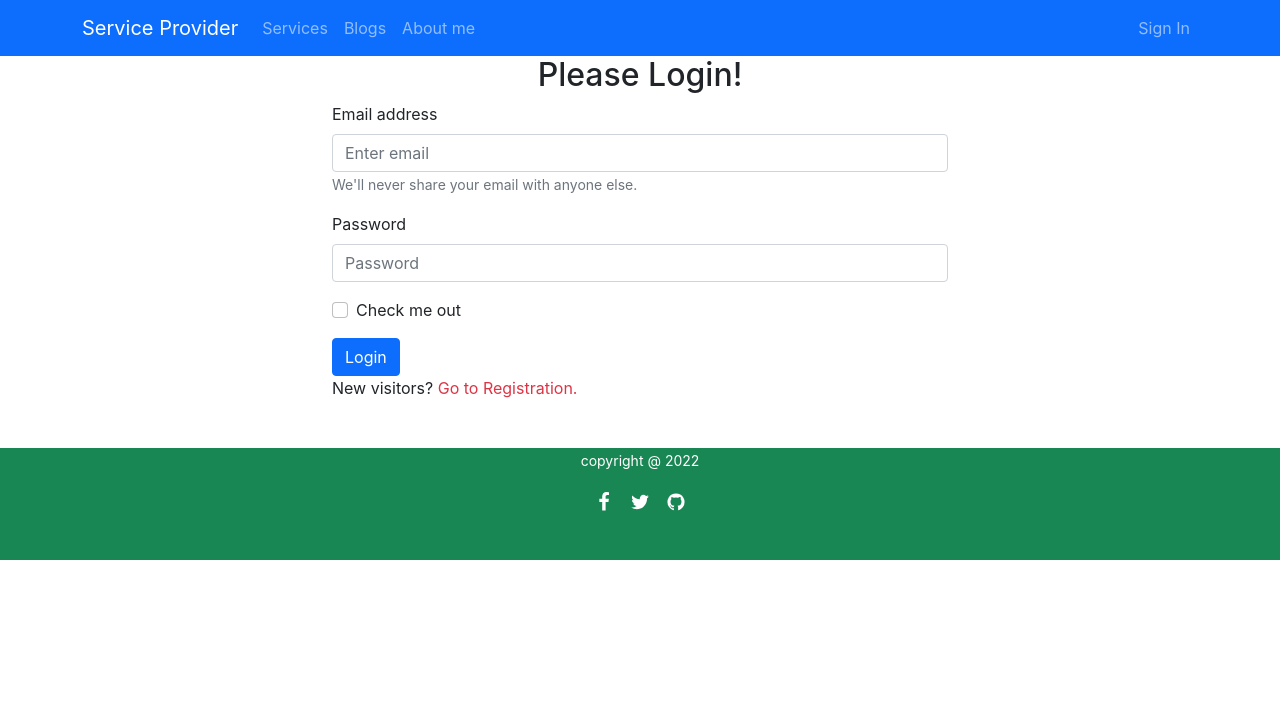
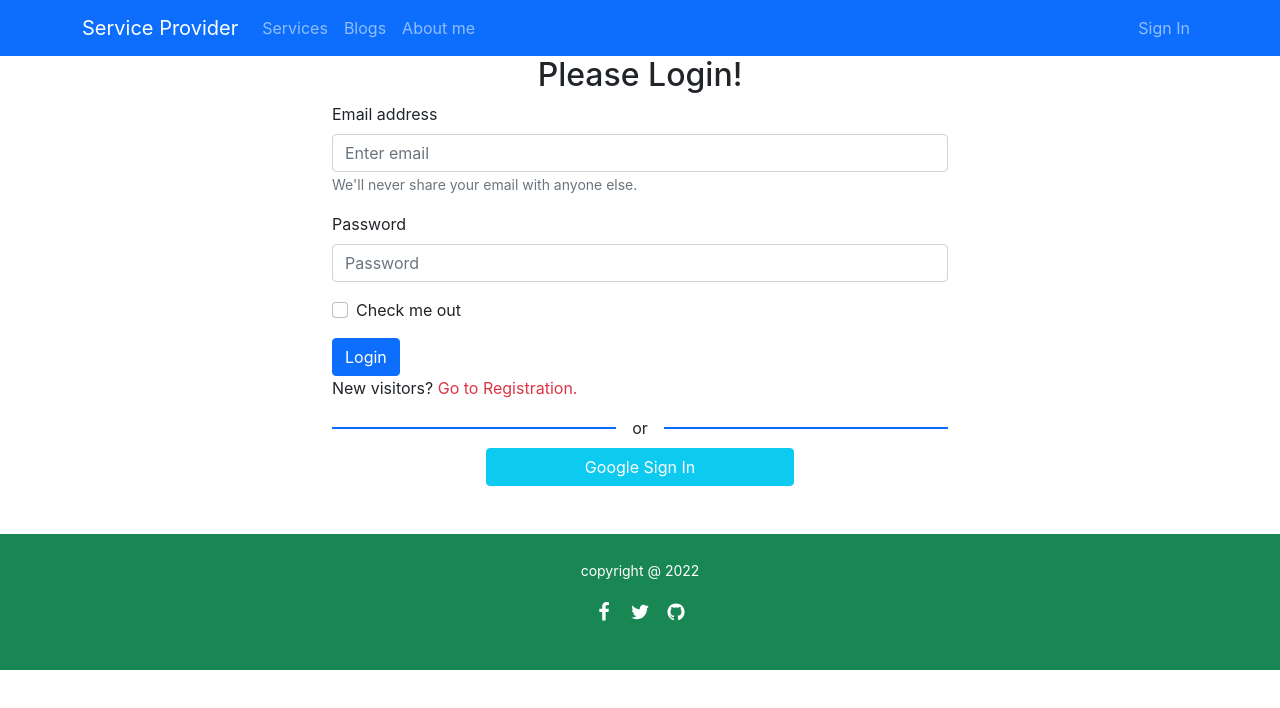
Before and after one commit to mubarakmohin1/firebase-Authentication-independent-service-provider, a React (Create React App) app: page /signIn in a window 1280 px wide. Shown: the top 708 px of the page. Built offline with nearby package versions, Linux system fonts and the light colour scheme; no server answers.

Commit message:
Google Login setUp

```diff
--- a/src/components/Footer/Footer.js
+++ b/src/components/Footer/Footer.js
@@ -5,7 +5,7 @@ const Footer = () => {
     const year = today.getFullYear();
     return (
         <footer className='text-center  mt-5 mb-5 bg-success'>
-            <p className='text-white'><small>copyright @ {year}</small></p>
+            <p className='text-white pt-4'><small>copyright @ {year}</small></p>
             <div className=' flex max-w-xs mx-auto pb-5 items-center justify-between'>
                 <a
                     href='https://github.com/mubarakmohin1'
--- /dev/null
+++ b/src/components/GoogleLogin/GoogleLogin.js
@@ -0,0 +1,34 @@
+import React from 'react';
+import { useSignInWithGoogle } from 'react-firebase-hooks/auth';
+import { useNavigate } from 'react-router-dom';
+import auth from '../../firebase.init';
+
+const GoogleLogin = () => {
+    const navigate = useNavigate();
+    const [signInWithGoogle, user , error] = useSignInWithGoogle(auth);
+    let errorValue;
+    if (error) {
+
+        errorValue = <p className='text-danger'>Error: {error?.message} </p>
+    }
+    if (user) {
+        navigate('/home');
+    }
+    return (
+        <div>
+
+            <div className='d-flex align-items-center'>
+                <div style={{ height: "2px" }} className='bg-primary w-50'></div>
+                <div className='ms-3 me-3'>or</div>
+                <div style={{ height: "2px" }} className='bg-primary w-50'></div>
+            </div>
+            {errorValue}
+            <div>
+            <button onClick={() => signInWithGoogle()} className='btn btn-info text-white d-block mx-auto mt-2 w-50'>Google Sign In</button>
+            </div>
+
+        </div>
+    );
+};
+
+export default GoogleLogin;
--- a/src/components/Login/Login.js
+++ b/src/components/Login/Login.js
@@ -4,6 +4,7 @@ import { Button, Form } from 'react-bootstrap';
 import { useSignInWithEmailAndPassword } from 'react-firebase-hooks/auth';
 import { Link, useLocation, useNavigate } from 'react-router-dom';
 import auth from '../../firebase.init';
+import GoogleLogin from '../GoogleLogin/GoogleLogin';
 
 const Login = () => {
     const emailRef = useRef('');
@@ -56,6 +57,7 @@ const Login = () => {
                 </Button>
             </Form>
             <p>New visitors? <Link to={'/register'} className='text-danger pe-auto text-decoration-none' onClick={signUpNavigate}>Go to Registration.</Link></p>
+            <GoogleLogin></GoogleLogin>
         </div>
     );
 };
--- a/src/components/Register/Register.js
+++ b/src/components/Register/Register.js
@@ -3,6 +3,7 @@ import { Button, Form } from 'react-bootstrap';
 import { Link, useNavigate } from 'react-router-dom';
 import auth from '../../firebase.init';
 import { useCreateUserWithEmailAndPassword } from 'react-firebase-hooks/auth';
+import GoogleLogin from '../GoogleLogin/GoogleLogin';
 
 
 const Register = () => {
@@ -56,6 +57,7 @@ const Register = () => {
                 </Button>
             </Form>
             <p>Already Registered? <Link to={'/signIn'} className='text-danger pe-auto text-decoration-none' onClick={signInNavigate}>Go to Login.</Link></p>
+            <GoogleLogin></GoogleLogin>
         </div>
     );
 };
```
Also changed, not shown: src/Images/profile.jpeg (added).
